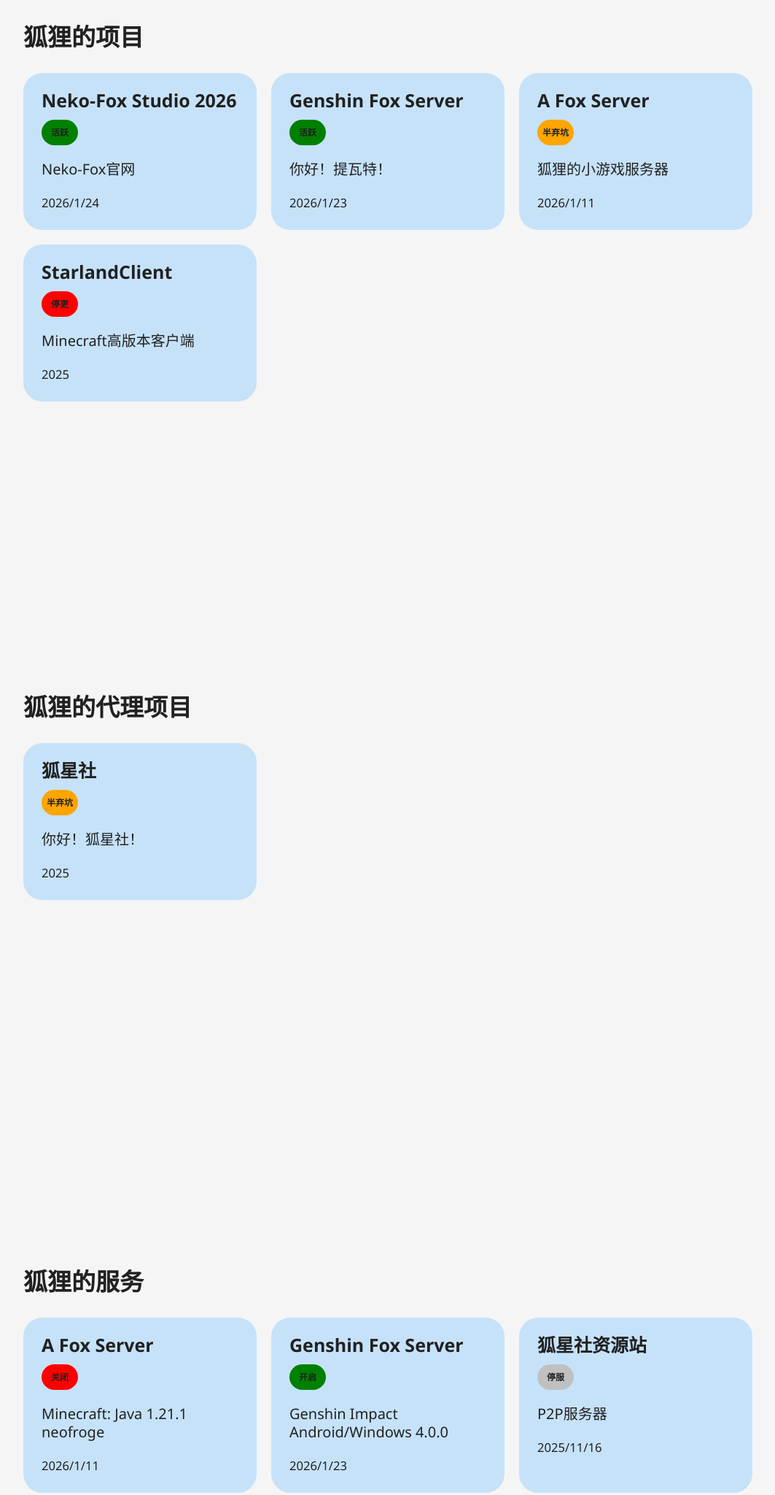
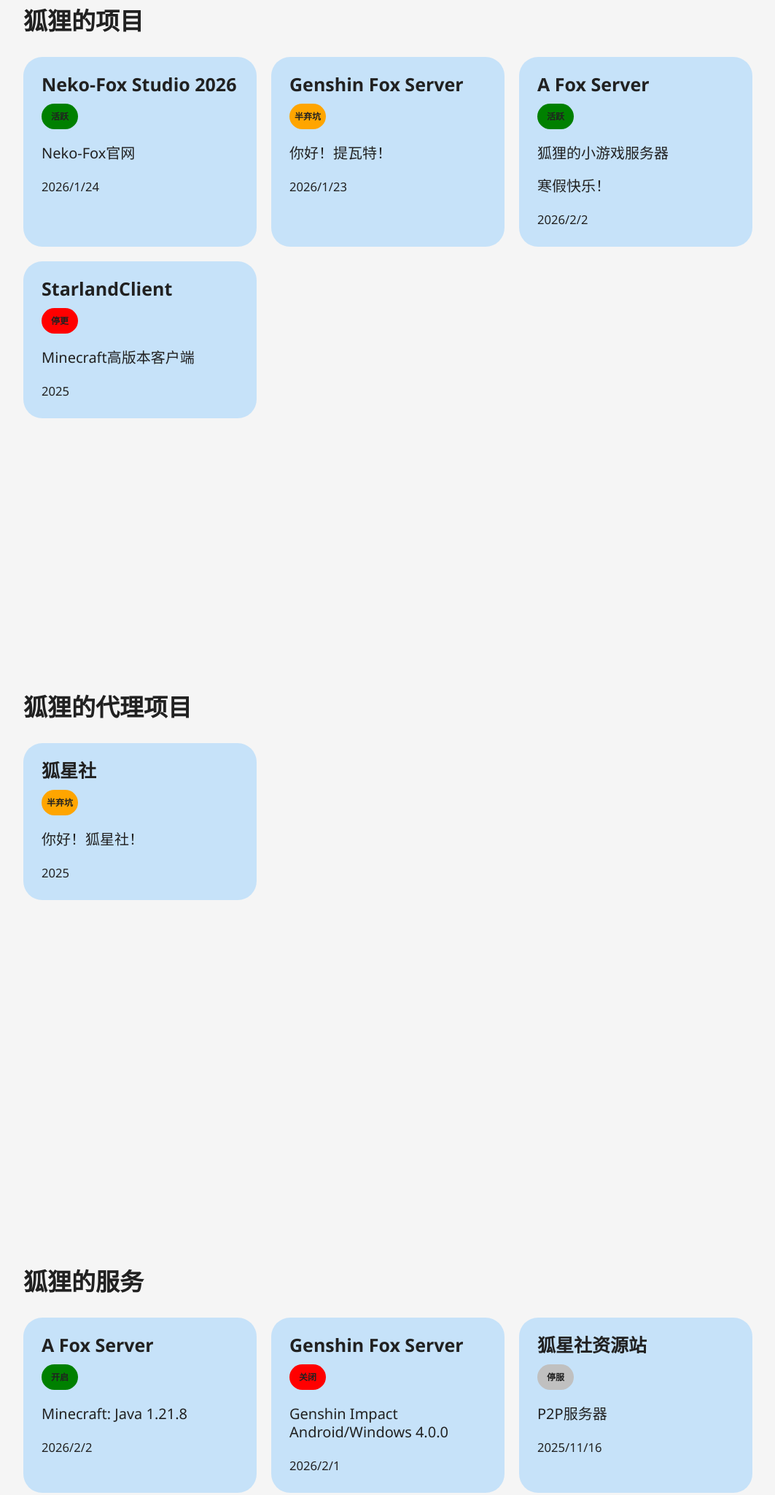
Before and after one commit to Neko-Fox/neko-fox.github.io, a plain HTML site: page home/index.html in a window 1280 px wide. Shown: the part 1756-3804 px from the top of the page at 73% size, without its empty margins (108-1171 px from the left). Drawn offline with Linux system fonts and the light colour scheme.

Commit message:
Add files via upload

```diff
--- a/home/index.html
+++ b/home/index.html
@@ -40,14 +40,15 @@
                     <small>2026/1/24</small>
                 </div>
                 <div class="card">
-                    <b>Genshin Fox Server<p class="status green">活跃</p></b>
+                    <b>Genshin Fox Server<p class="status orange">半弃坑</p></b>
                     <p>你好！提瓦特！</p>
                     <small>2026/1/23</small>
                 </div>
                 <div class="card">
-                    <b>A Fox Server<p class="status orange">半弃坑</p></b>
+                    <b>A Fox Server<p class="status green">活跃</p></b>
                     <p>狐狸的小游戏服务器</p>
-                    <small>2026/1/11</small>
+                    <p>寒假快乐！</p>
+                    <small>2026/2/2</small>
                 </div>
                 <div class="card">
                     <b>StarlandClient<p class="status red">停更</p></b>
@@ -70,14 +71,14 @@
                 <h2>狐狸的服务</h2>
             <div class="grid">
                 <div class="card">
-                    <b>A Fox Server<p class="status red">关闭</p></b>
-                    <p>Minecraft: Java 1.21.1 neofroge</p>
-                    <small>2026/1/11</small>
+                    <b>A Fox Server<p class="status green">开启</p></b>
+                    <p>Minecraft: Java 1.21.8</p>
+                    <small>2026/2/2</small>
                 </div>
                 <div class="card">
-                    <b>Genshin Fox Server<p class="status green">开启</p></b>
+                    <b>Genshin Fox Server<p class="status red">关闭</p></b>
                     <p>Genshin Impact Android/Windows 4.0.0</p>
-                    <small>2026/1/23</small>
+                    <small>2026/2/1</small>
                 </div>
                 <div class="card">
                     <b>狐星社资源站<p class="status">停服</p></b>
```
